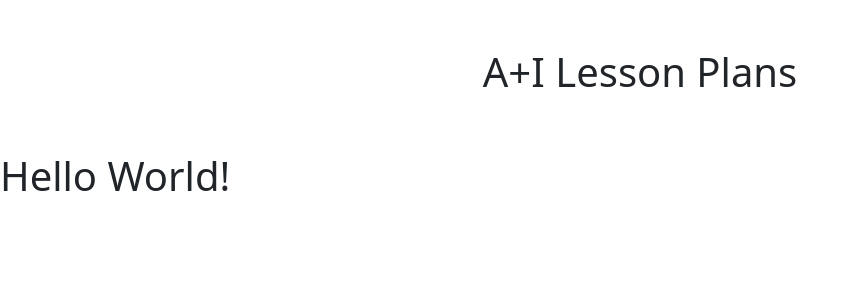
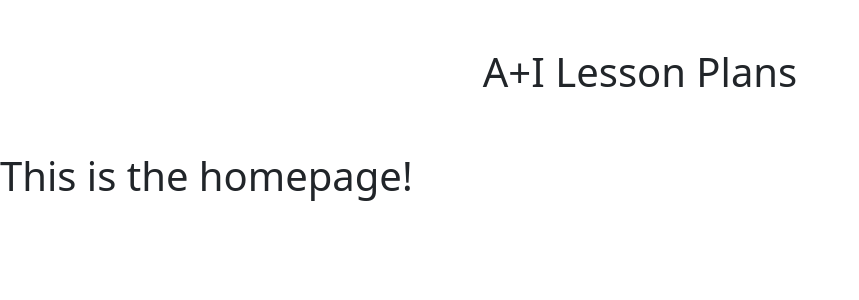
Before and after one commit to aronroyca/aiLessonPlans, a React (Create React App) app in the folder client/: page / in a window 1280 px wide. Shown: the top 300 px of the page, without its empty margins (0-859 px from the left). Built offline with nearby package versions, Linux system fonts and the light colour scheme.

Commit message:
test after making repository privzte

```diff
--- a/client/src/components/LandingPage.jsx
+++ b/client/src/components/LandingPage.jsx
@@ -2,7 +2,7 @@ import React from "react";
 
 function LandingPage() {
     return (
-        <h1>Hello World!</h1>
+        <h1>This is the homepage!</h1>
     )
 }
 
```
